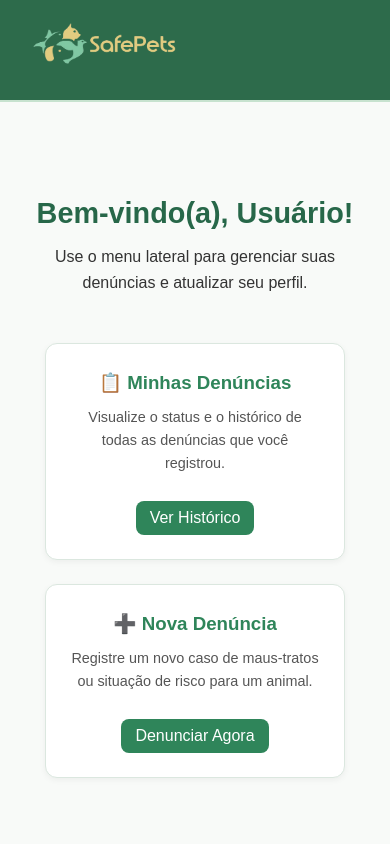
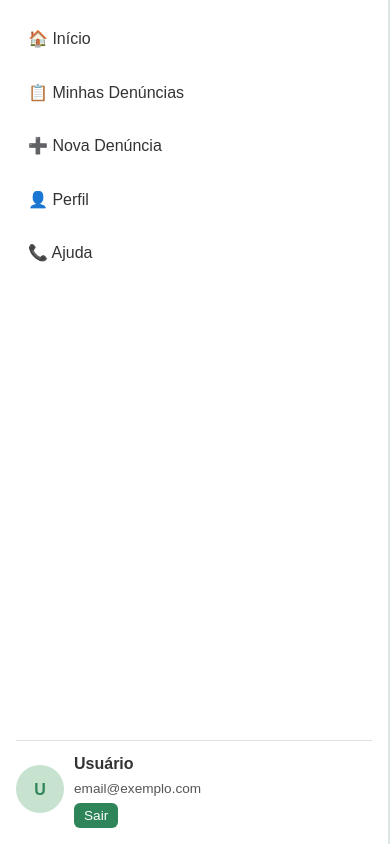
Before and after one commit to SafePets123/SafePetsFront, a React (Vite) app in the folder ReactTCC/: page /DashboardDenunciante in a window 390 px wide. Shown: the top 844 px of the page. Built offline with nearby package versions, Linux system fonts and the light colour scheme.

Commit message:
can you ruin it?

```diff
--- a/ReactTCC/src/dashboard.css
+++ b/ReactTCC/src/dashboard.css
@@ -208,7 +208,8 @@
   .dash-sidebar{
     position: absolute;
     width: 100%;
-    transform: translateY(800px);
+    height: 100%;
+    bottom: 0;
   }
   .text-info, .image-box {
     flex: 1 1 100%;
```
